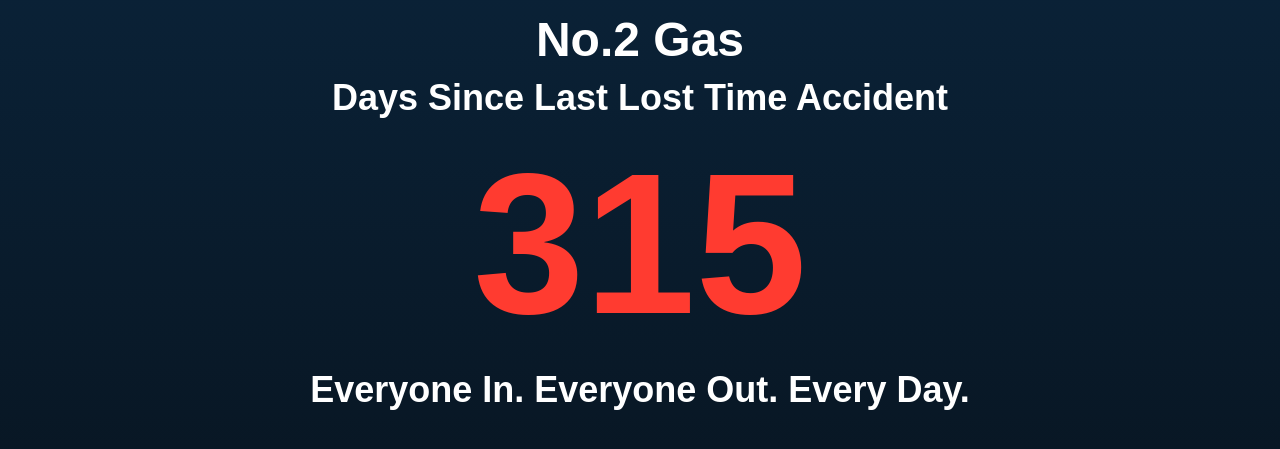
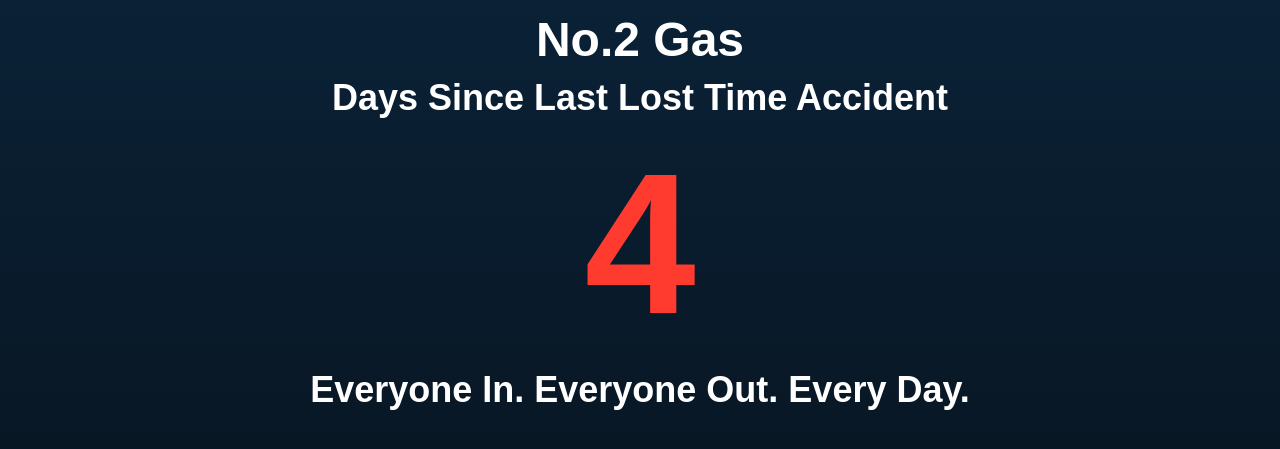
Before and after one commit to Jeff-Elkins/No.-2-Gas, a plain HTML site: page index.html in a window 1280 px wide. Shown: the part 255-704 px from the top of the page. Drawn offline with Linux system fonts and the light colour scheme.

Commit message:
Update index.html

```diff
--- a/index.html
+++ b/index.html
@@ -42,7 +42,7 @@ h2{font-size:36px;margin:10px 0}
 </div>
 
 <script>
-const DATE="2025-07-22";
+const DATE="2026-05-29";
 
 function d(str){
 let [y,m,d]=str.split("-");
```
